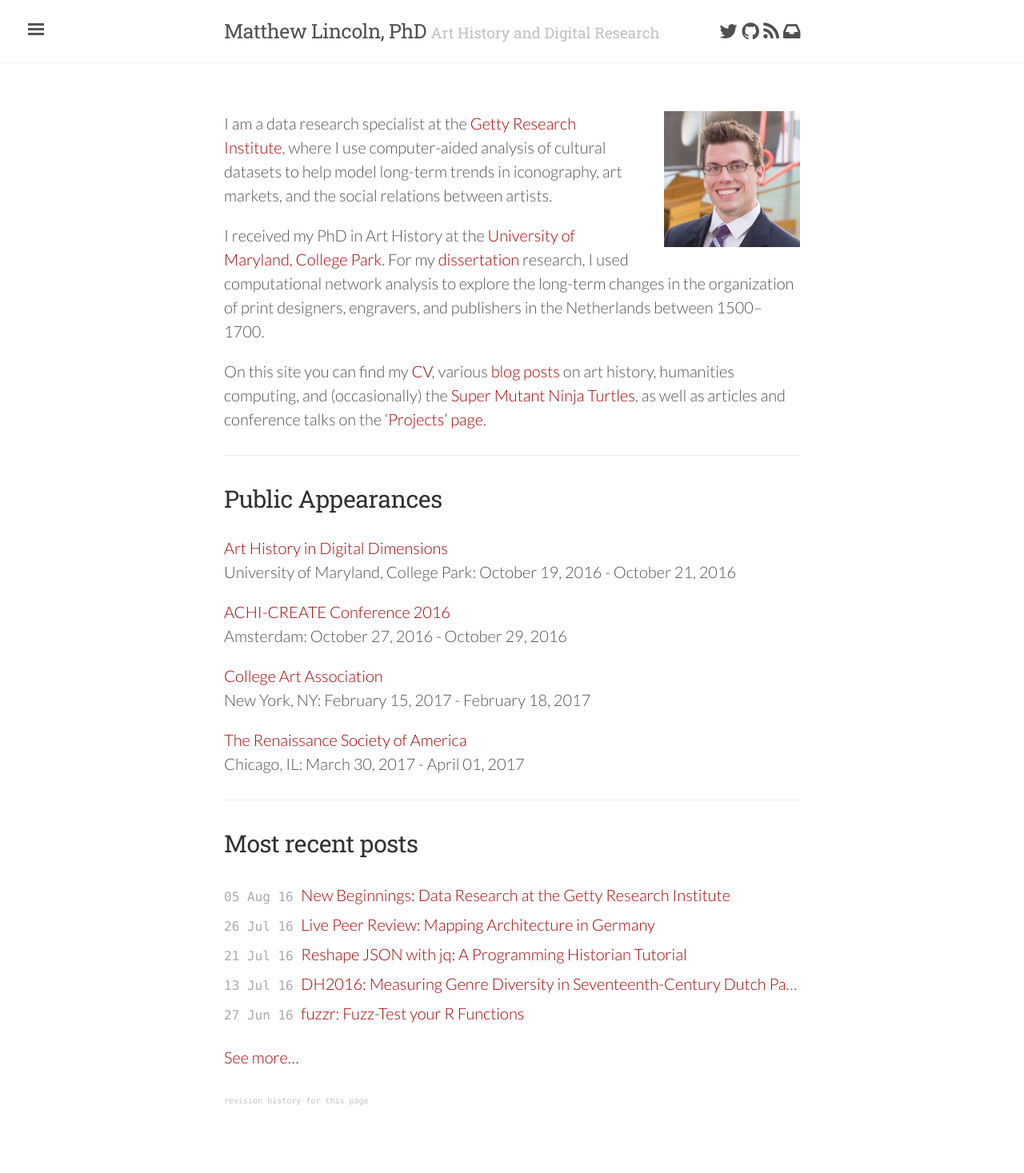
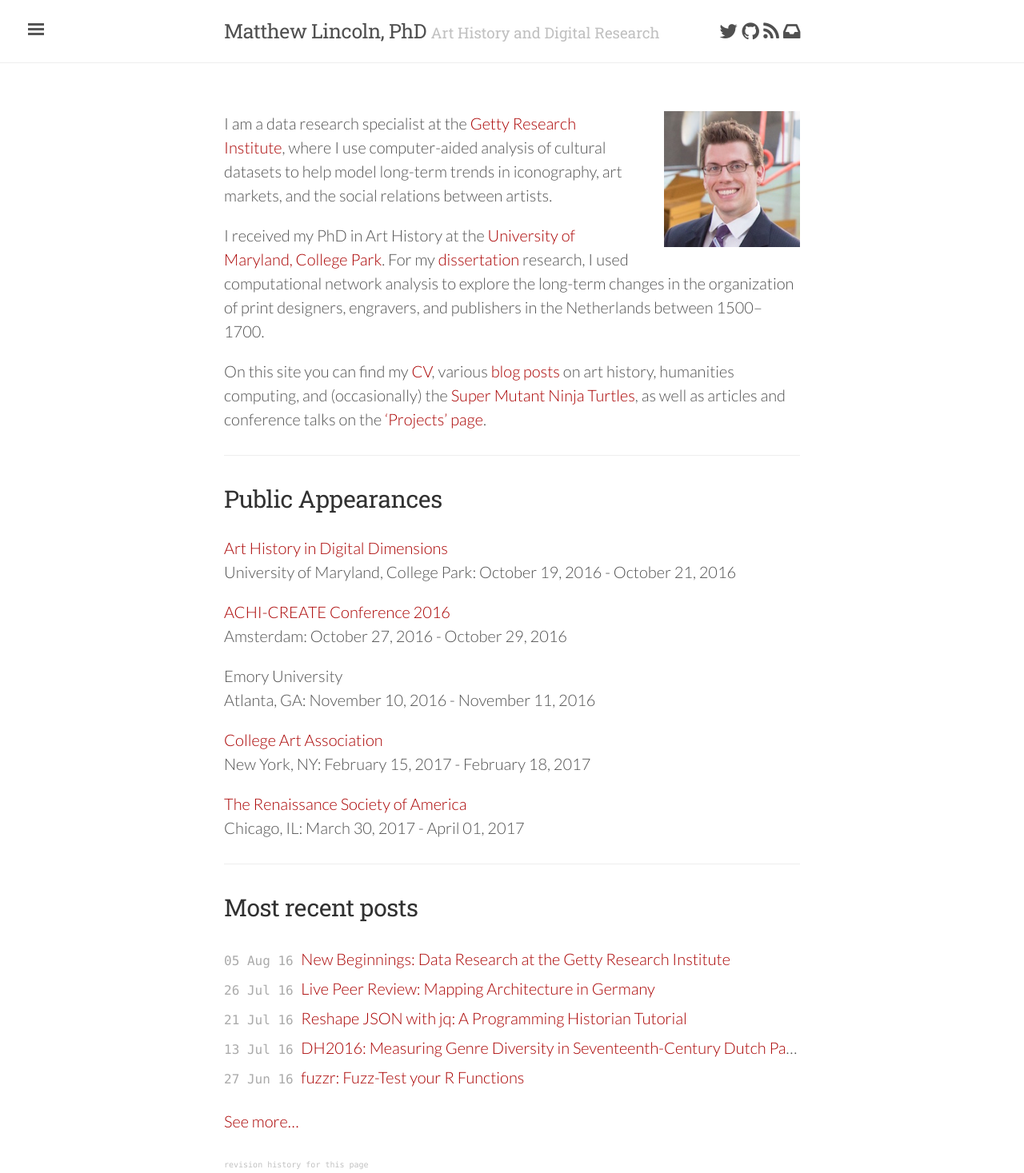
Before and after one commit to mdlincoln/mdlincoln.github.io, a Jekyll site: the page built from index.md, in a window 1280 px wide. Shown: the whole page at 80% size. Built offline with Jekyll 4.4.1, drawn with Linux system fonts in a browser that asks for light colours; nearby versions of some CDN libraries; before the commit the page ends 1387 px from its top, so only the background shows below that.

Commit message:
Add Emory trip

```diff
--- a/_data/travel.yaml
+++ b/_data/travel.yaml
@@ -18,3 +18,7 @@
   url: http://www.rsa.org/page/2017Chicago
   datestart: 2017-03-30 00:00:00 -0500
   dateend: 2017-04-01  00:00:00 -0500
+- venue: Emory University
+  location: Atlanta, GA
+  datestart: 2016-11-10 00:00:00 -0500
+  dateend: 2016-11-11 00:00:00 -0500
```
